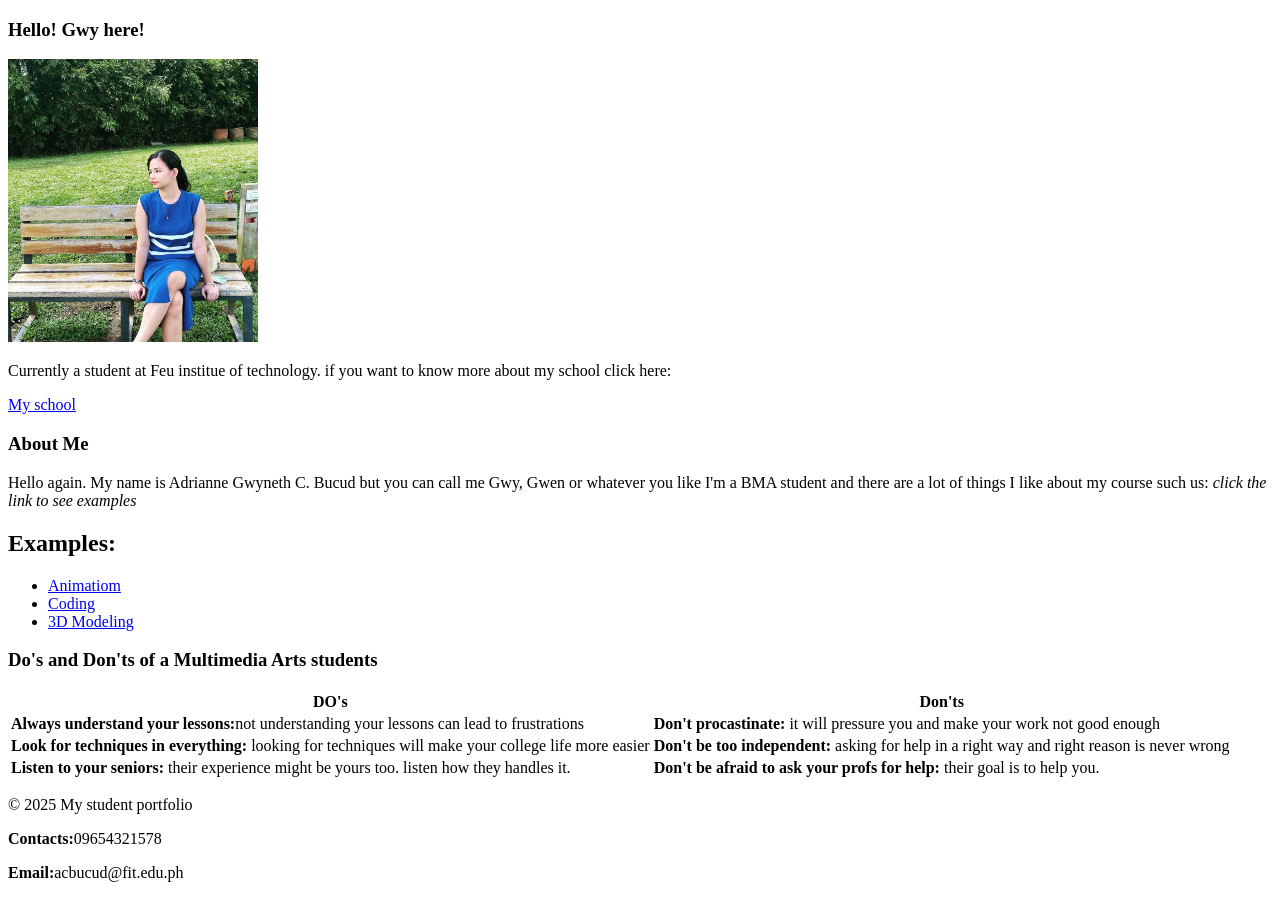
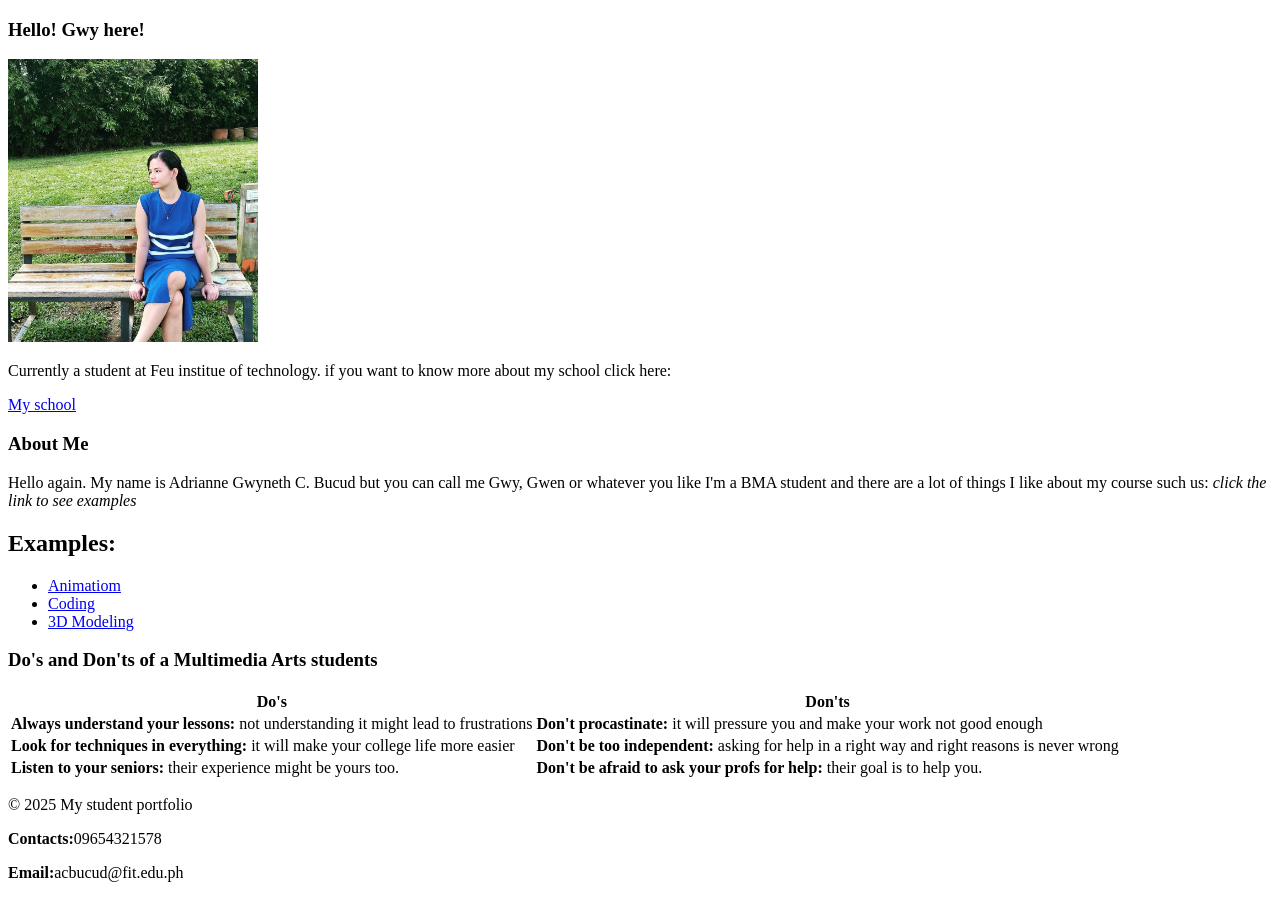
Before and after one commit to gwywhowith-blip/gwywhowith-blip.github.io, a plain HTML site: page TESTERWHAT/module2_summative.html in a window 1280 px wide. Drawn offline with Linux system fonts and the light colour scheme.

Commit message:
09-29 10:22 : code2

```diff
--- a/TESTERWHAT/module2_summative.html
+++ b/TESTERWHAT/module2_summative.html
@@ -46,24 +46,22 @@
             <table>
                 <thead>
                     <tr>
-                        <th>DO's</th>
+                        <th>Do's</th>
                         <th>Don'ts</th>
                     </tr>
                 </thead>
                 <tbody>
                     <tr>
-                        <td><strong>Always understand your lessons:</strong>not understanding your lessons can lead to frustrations</td>
+                        <td><strong>Always understand your lessons:</strong> not understanding it might lead to frustrations</td>
                         <td> <strong> Don't procastinate:</strong> it will pressure you and make your work not good
                             enough</td>
                     </tr>
                     <tr>
-                        <td><strong> Look for techniques in everything:</strong> looking for techniques will make your
-                            college life more easier</td>
-                        <td><strong> Don't be too independent:</strong> asking for help in a right way and right reason is never wrong </td>
+                        <td><strong> Look for techniques in everything:</strong> it will make your college life more easier</td>
+                        <td><strong> Don't be too independent:</strong> asking for help in a right way and right reasons is never wrong </td>
                     </tr>
                     <tr>
-                        <td><strong> Listen to your seniors:</strong> their experience might be yours too. listen how
-                            they handles it.</td>
+                        <td><strong> Listen to your seniors:</strong> their experience might be yours too.</td>
                         <td><strong> Don't be afraid to ask your profs for help:</strong> their goal is to help you.
                         </td>
                     </tr>
```
